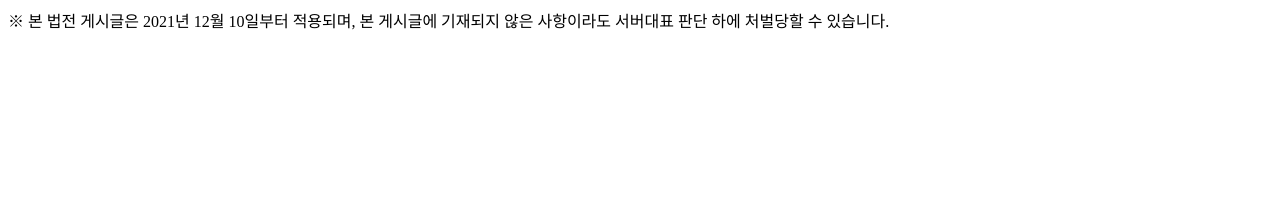
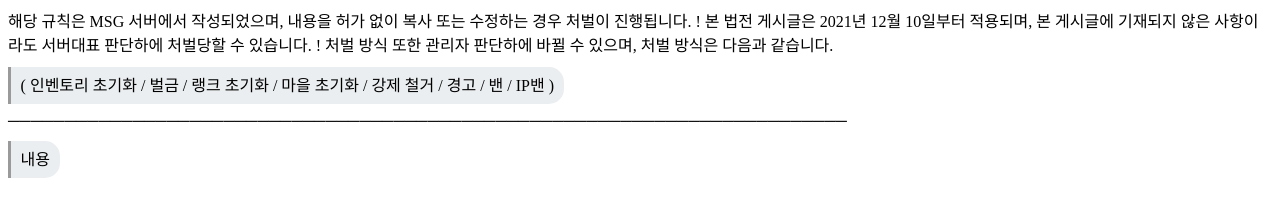
Before and after one commit to Dijeung/MSG_Server_Rules, a plain HTML site: page index.html in a window 1280 px wide. Drawn offline with Linux system fonts and the light colour scheme.

Commit message:
Update index.html

```diff
--- a/index.html
+++ b/index.html
@@ -1,5 +1,15 @@
+<html>
+해당 규칙은 MSG 서버에서 작성되었으며,
+내용을 허가 없이 복사 또는 수정하는 경우 처벌이 진행됩니다.
 
-<html>
-※ 본 법전 게시글은 2021년 12월 10일부터 적용되며,
-본 게시글에 기재되지 않은 사항이라도 서버대표 판단 하에 처벌당할 수 있습니다.
+! 본 법전 게시글은 2021년 12월 10일부터 적용되며,
+본 게시글에 기재되지 않은 사항이라도 서버대표 판단하에 처벌당할 수 있습니다.
+
+! 처벌 방식 또한 관리자 판단하에 바뀔 수 있으며, 처벌 방식은 다음과 같습니다.
+<p><span style="border-radius: 0 15px 15px 0; border-left: inset; padding: 0.6em; background: #EBEEF0;">( 인벤토리 초기화 / 벌금 / 랭크 초기화 / 마을 초기화 / 강제 철거 / 경고 / 밴 / IP밴 )
+</span></p>
+
+──────────────────────────────────────────────────────────────────────────
+
+<p><span style="border-radius: 0 15px 15px 0; border-left: inset; padding: 0.6em; background: #EBEEF0;">내용</span></p>
 </html>
```
